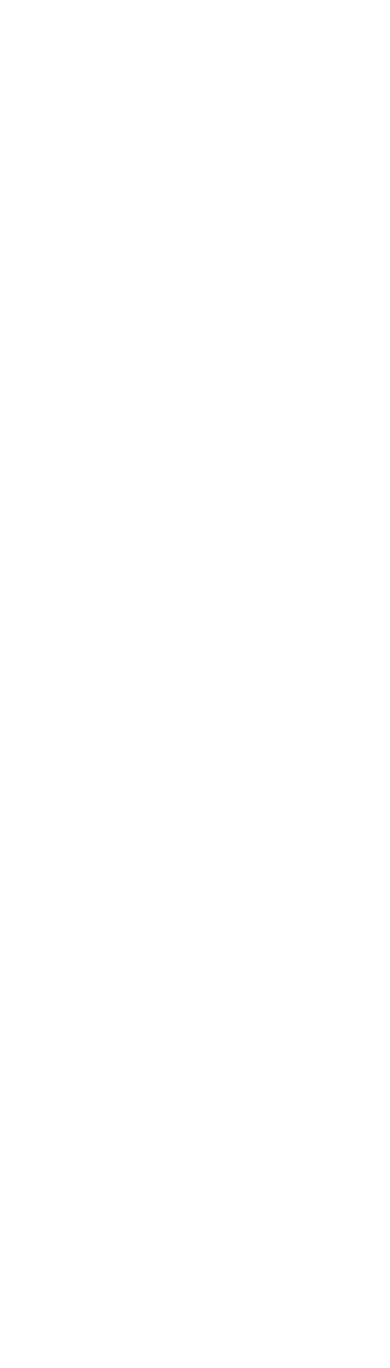
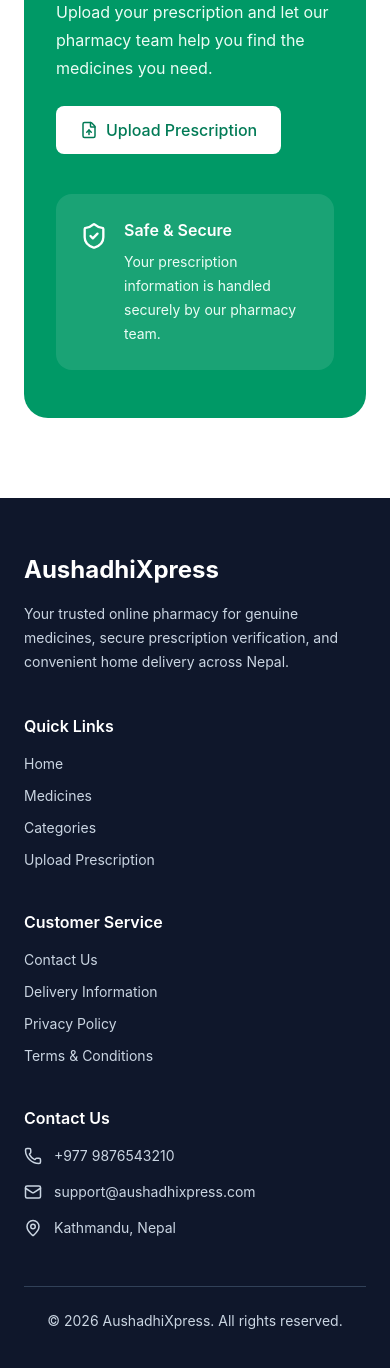
Before and after one commit to paudel-a/AushadhiXpress, a React (Vite) app: page / in a window 390 px wide. Shown: the part 6725-8093 px from the top of the page. Before the commit the page ends 6443 px from the top, so only its background shows below. Built offline with nearby package versions, Linux system fonts and the light colour scheme.

Commit message:
feat: complete responsive pharmacy homepage

```diff
--- a/src/App.tsx
+++ b/src/App.tsx
@@ -3,14 +3,21 @@ import Hero from "./components/home/Hero";
 import Categories from "./components/home/Categories";
 import FeaturedMedicines from "./components/home/FeaturedMedicines";
 import Benefits from "./components/home/Benefits";
+import PrescriptionCTA from "./components/home/PrescriptionCTA";
+import Footer from "./components/layout/Footer";
 function App() {
   return (
     <>
       <Navbar />
-      <Hero />
-      <Categories />
-      <FeaturedMedicines />
-      <Benefits />
+      <main>
+        <Hero />
+        <Categories />
+        <FeaturedMedicines />
+        <Benefits />
+        <PrescriptionCTA />
+      </main>
+
+      <Footer />
     </>
   );
 }
--- /dev/null
+++ b/src/components/home/PrescriptionCTA.tsx
@@ -0,0 +1,54 @@
+import { FileUp, ShieldCheck } from "lucide-react";
+
+function PrescriptionCTA() {
+  return (
+    <section className="px-6 py-20">
+      <div className="mx-auto max-w-7xl">
+        <div className="flex flex-col items-center justify-between gap-10 rounded-3xl bg-emerald-600 px-8 py-12 text-white lg:flex-row lg:px-12">
+          {/* Content */}
+          <div className="max-w-2xl">
+            <div className="mb-4 flex items-center gap-3">
+              <div className="rounded-full bg-white/15 p-3">
+                <FileUp size={24} />
+              </div>
+
+              <span className="font-medium text-emerald-50">
+                Prescription Orders
+              </span>
+            </div>
+
+            <h2 className="text-3xl font-bold sm:text-4xl">
+              Have a prescription?
+            </h2>
+
+            <p className="mt-4 leading-7 text-emerald-50">
+              Upload your prescription and let our pharmacy team help you find
+              the medicines you need.
+            </p>
+
+            <button className="mt-6 inline-flex items-center gap-2 rounded-lg bg-white px-6 py-3 font-medium text-emerald-700 transition hover:bg-emerald-50">
+              <FileUp size={18} />
+              Upload Prescription
+            </button>
+          </div>
+
+          {/* Trust Information */}
+          <div className="flex max-w-sm items-start gap-4 rounded-2xl bg-white/10 p-6">
+            <ShieldCheck size={28} className="mt-1 shrink-0" />
+
+            <div>
+              <h3 className="font-semibold">Safe & Secure</h3>
+
+              <p className="mt-2 text-sm leading-6 text-emerald-50">
+                Your prescription information is handled securely by our
+                pharmacy team.
+              </p>
+            </div>
+          </div>
+        </div>
+      </div>
+    </section>
+  );
+}
+
+export default PrescriptionCTA;
--- /dev/null
+++ b/src/components/layout/Footer.tsx
@@ -0,0 +1,111 @@
+import { Mail, Phone, MapPin } from "lucide-react";
+
+function Footer() {
+  return (
+    <footer className="bg-slate-900 px-6 py-14 text-slate-300">
+      <div className="mx-auto grid max-w-7xl gap-10 sm:grid-cols-2 lg:grid-cols-4">
+        {/* Brand */}
+        <div>
+          <h2 className="text-2xl font-bold text-white">AushadhiXpress</h2>
+
+          <p className="mt-4 max-w-sm text-sm leading-6">
+            Your trusted online pharmacy for genuine medicines, secure
+            prescription verification, and convenient home delivery across
+            Nepal.
+          </p>
+        </div>
+
+        {/* Quick Links */}
+        <div>
+          <h3 className="font-semibold text-white">Quick Links</h3>
+
+          <ul className="mt-4 space-y-3 text-sm">
+            <li>
+              <a href="#" className="transition hover:text-white">
+                Home
+              </a>
+            </li>
+
+            <li>
+              <a href="#" className="transition hover:text-white">
+                Medicines
+              </a>
+            </li>
+
+            <li>
+              <a href="#" className="transition hover:text-white">
+                Categories
+              </a>
+            </li>
+
+            <li>
+              <a href="#" className="transition hover:text-white">
+                Upload Prescription
+              </a>
+            </li>
+          </ul>
+        </div>
+
+        {/* Customer Service */}
+        <div>
+          <h3 className="font-semibold text-white">Customer Service</h3>
+
+          <ul className="mt-4 space-y-3 text-sm">
+            <li>
+              <a href="#" className="transition hover:text-white">
+                Contact Us
+              </a>
+            </li>
+
+            <li>
+              <a href="#" className="transition hover:text-white">
+                Delivery Information
+              </a>
+            </li>
+
+            <li>
+              <a href="#" className="transition hover:text-white">
+                Privacy Policy
+              </a>
+            </li>
+
+            <li>
+              <a href="#" className="transition hover:text-white">
+                Terms & Conditions
+              </a>
+            </li>
+          </ul>
+        </div>
+
+        {/* Contact */}
+        <div>
+          <h3 className="font-semibold text-white">Contact Us</h3>
+
+          <div className="mt-4 space-y-4 text-sm">
+            <div className="flex items-center gap-3">
+              <Phone size={18} />
+              <span>+977 9876543210</span>
+            </div>
+
+            <div className="flex items-center gap-3">
+              <Mail size={18} />
+              <span>support@aushadhixpress.com</span>
+            </div>
+
+            <div className="flex items-center gap-3">
+              <MapPin size={18} />
+              <span>Kathmandu, Nepal</span>
+            </div>
+          </div>
+        </div>
+      </div>
+
+      {/* Bottom Bar */}
+      <div className="mx-auto mt-12 max-w-7xl border-t border-slate-700 pt-6 text-center text-sm">
+        © {new Date().getFullYear()} AushadhiXpress. All rights reserved.
+      </div>
+    </footer>
+  );
+}
+
+export default Footer;
```
